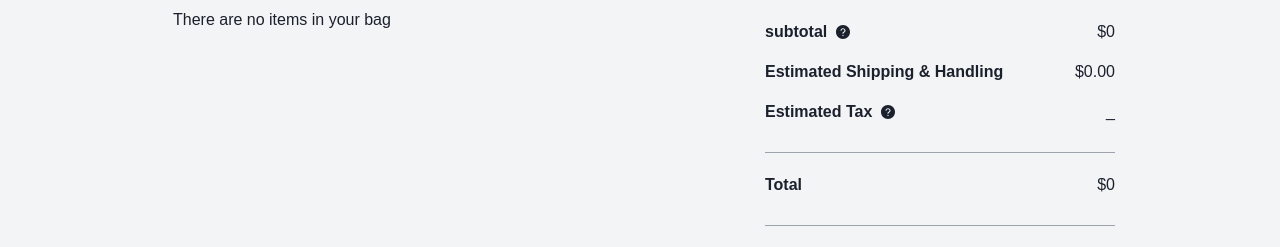
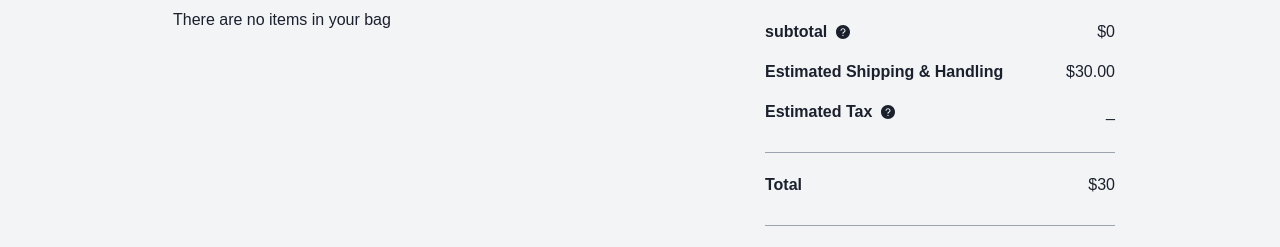
Before and after one commit to the25yahya/shoeuphoria, a React (Vite) app: page /cart in a window 1280 px wide. Shown: the part 196-443 px from the top of the page. Built offline with nearby package versions, Linux system fonts and the light colour scheme.

Commit message:
fixed bug

```diff
--- a/src/Pages/Cart.jsx
+++ b/src/Pages/Cart.jsx
@@ -68,10 +68,10 @@ const Cart = (props) => {
          <div className='flex items-center justify-between mt-4'>
           <p className='font-semibold'>Estimated Shipping & Handling</p>
           <p>{state.subtotal < 150 ? (
-        <p>$0.00</p>
+        <p>$30.00</p>
       ) : (
         /* Render other content when the array is not empty */
-       <p>$30.00</p>
+       <p>$0.00</p>
       )}</p>
          </div>
          <div className='flex items-center justify-between mt-4'>
@@ -82,10 +82,10 @@ const Cart = (props) => {
         <div className='flex items-center justify-between mt-7 border-t border-gray-400 pt-5 border-b pb-7'>
           <p className='font-semibold'>Total</p>
           {state.subtotal < 150 ? (
-        <p>${state.subtotal}</p>
+        <p>${state.subtotal + 30}</p>
       ) : (
         /* Render other content when the array is not empty */
-       <div>${state.subtotal + 30}</div>
+       <div>${state.subtotal}</div>
       )}
         </div>
         {state.cart.length > 0 ? (<button className='ml-12 mt-10 w-250 px-20 py-3 bg-white rounded-xl text-black font-semibold transition hover:bg-transparent '>Chekout</button>
```
